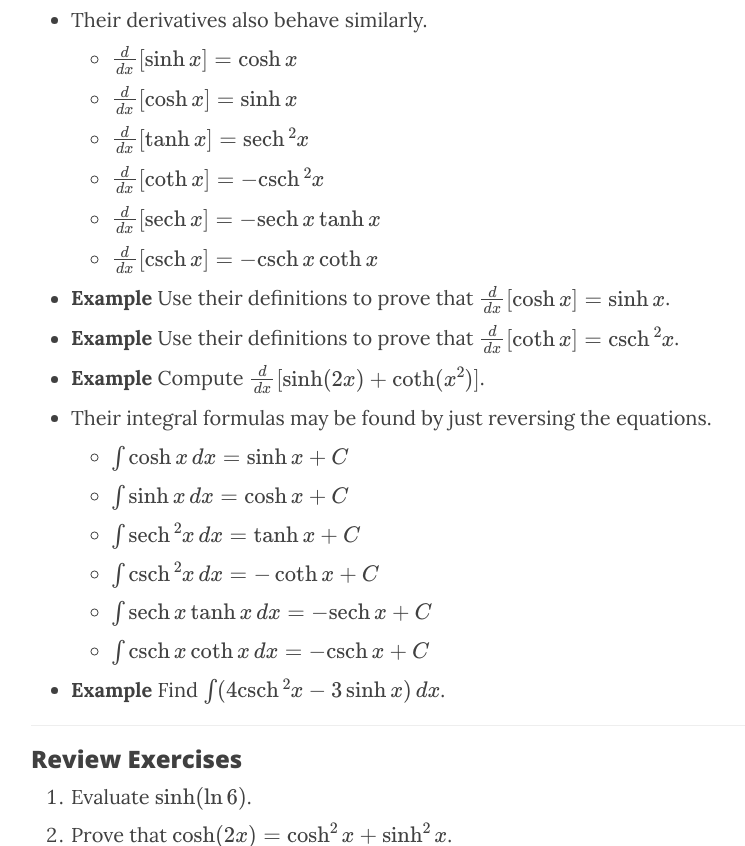
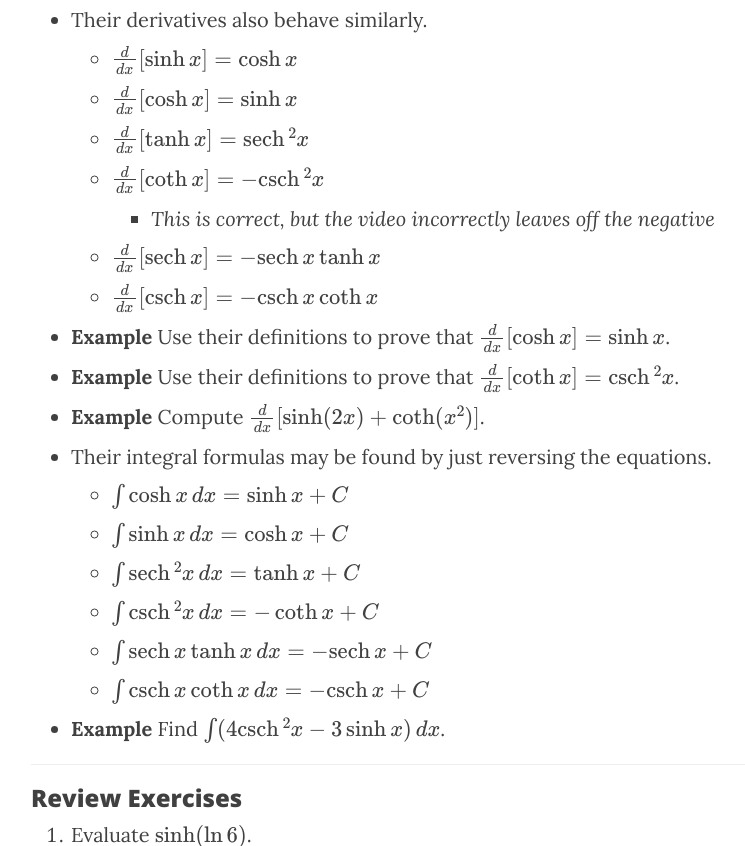
Before and after one commit to jford1906/prof.clontz.org, a Jekyll site: the page built from resources/calculus2/1/2.md, in a window 1280 px wide and 900 px high, scrolled down 2761 px, cut to the strip 54-900 px from the top of the window. Shown: the whole strip, without its empty margins (234-979 px from the left). Built offline with Jekyll 4.4.1, drawn with Linux system fonts in a browser that asks for light colours; nearby versions of some CDN libraries; formulas are drawn with MathJax 3.

Commit message:
correct the negative issue

```diff
--- a/resources/calculus2/1/2.md
+++ b/resources/calculus2/1/2.md
@@ -49,6 +49,7 @@ description: Hyperbolic Functions
     - \\(\frac{d}{dx}[\cosh x] = \sinh x\\)
     - \\(\frac{d}{dx}[\tanh x] = \sech^2 x\\)
     - \\(\frac{d}{dx}[\coth x] = -\csch^2 x\\)
+        - *This is correct, but the video incorrectly leaves off the negative*
     - \\(\frac{d}{dx}[\sech x] = -\sech x\tanh x\\)
     - \\(\frac{d}{dx}[\csch x] = -\csch x\coth x\\)
 - **Example**
```
